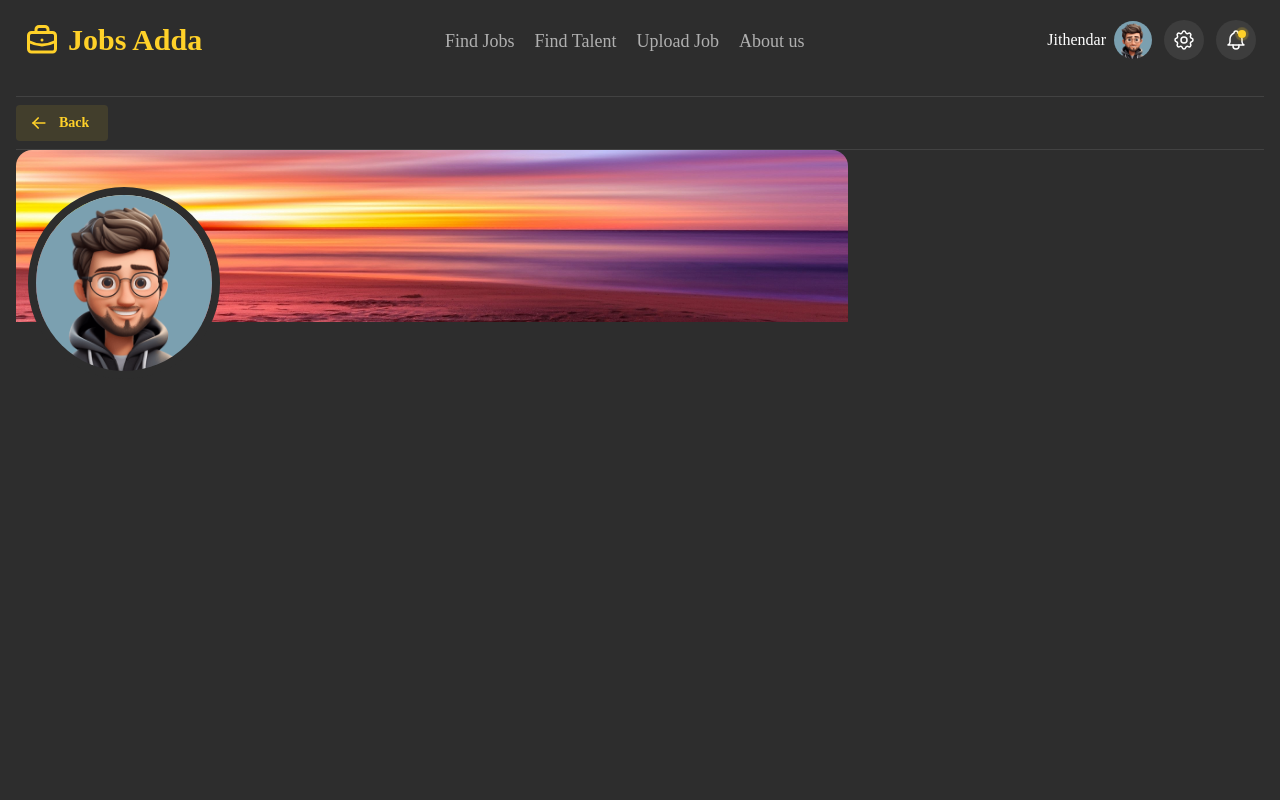
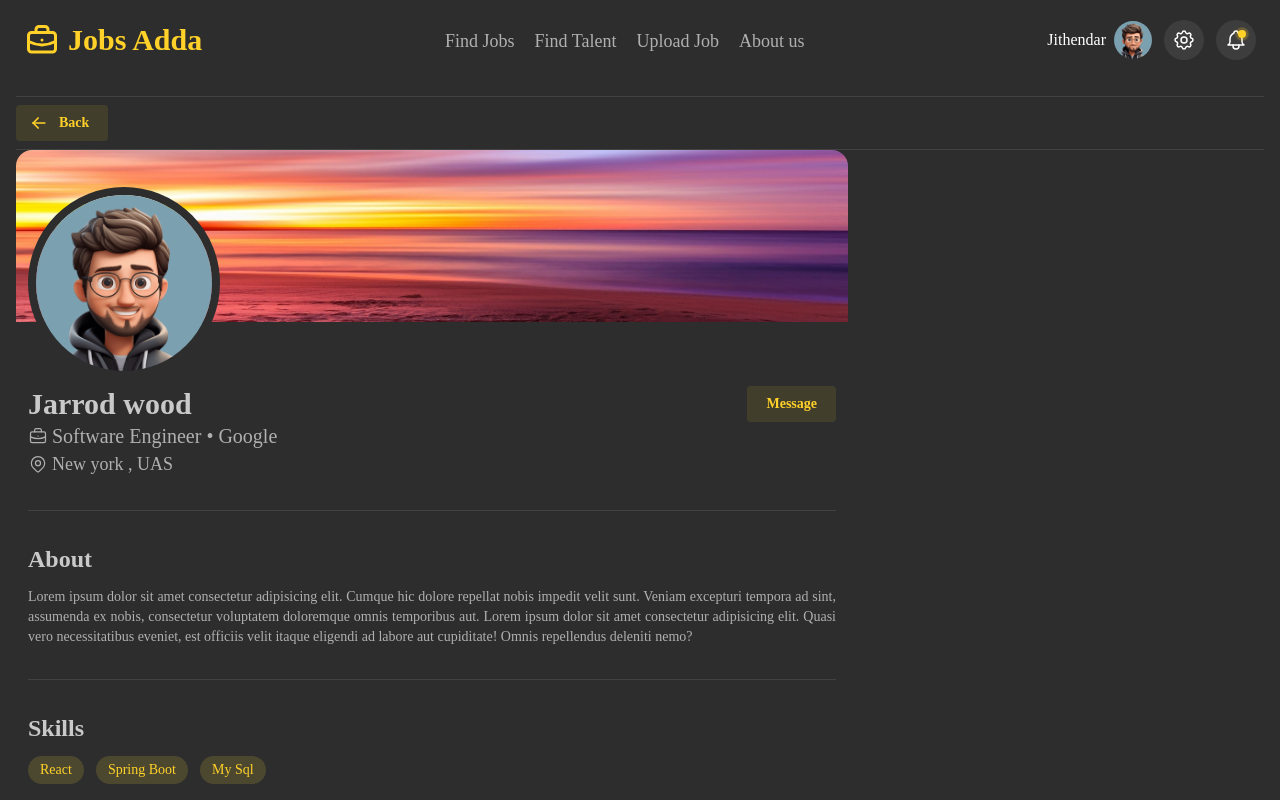
Before and after one commit to Jithendar9676/JobProtal_UI, a React (Vite) app: page /talent-profile in a window 1280 px wide. Shown: the top 800 px of the page. Built offline with nearby package versions, Linux system fonts and the light colour scheme.

Commit message:
added profile

```diff
--- a/src/TalentProfile/Profile.jsx
+++ b/src/TalentProfile/Profile.jsx
@@ -1,3 +1,6 @@
+import { Button, Divider } from "@mantine/core";
+import { IconBriefcase, IconMapPin } from "@tabler/icons-react";
+
 const Profile =()=>{
     return(
 <div className="w-2/3 ">
@@ -5,10 +8,31 @@ const Profile =()=>{
     <img className="rounded-t-2xl" src="/Profile/banner.jpg" alt="" />
     <img className="w-48 h-48 rounded-full border-8  border-mine-shaft-950 -bottom-1/3 absolute left-3" src="/avatar-9.png" alt="" />
 </div>
-<div>
-    <div></div>
+<div className="mt-16 px-3">
+    <div className="text-3xl font-semibold flex justify-between">Jarrod wood <Button color="brightSun.4" variant="light">Message</Button></div>
+    <div className="text-xl flex gap-1 items-center text-mine-shaft-300"><IconBriefcase className="h-5 w-5" stroke={1.5}/>Software Engineer &bull; Google </div>
+    <div className="flex items-center gap-1 text-lg text-mine-shaft-300"><IconMapPin className="w-5 h-5" stroke={1.5}/> New york , UAS </div>
 </div>
-
+     <Divider mx='sm' my='xl' />
+     <div className="px-3">
+        <div className="text-2xl font-semibold mb-3">About</div>
+        <div className="text-sm text-mine-shaft-300 text-justify">
+            Lorem ipsum dolor sit amet consectetur adipisicing elit. Cumque hic dolore repellat nobis impedit velit sunt. Veniam excepturi tempora ad sint, assumenda ex nobis, consectetur voluptatem doloremque omnis temporibus aut. Lorem ipsum dolor sit amet consectetur adipisicing elit. Quasi vero necessitatibus eveniet, est officiis velit itaque eligendi ad labore aut cupiditate! Omnis repellendus deleniti nemo?
+        </div>
+     </div>
+     <Divider  mx='sm'  my='xl' />
+     <div className="px-3">
+     <div className="text-2xl font-semibold mb-3">Skills</div>
+     <div className="flex gap-3 flex-wrap">
+     <div className="bg-bright-sun-300 bg-opacity-15 text-bright-sun-400 font-medium text-sm px-3 py-1 rounded-3xl " >React</div>
+     <div className="bg-bright-sun-300 bg-opacity-15 text-bright-sun-400 font-medium text-sm px-3 py-1 rounded-3xl " >Spring Boot</div>
+     <div className="bg-bright-sun-300 bg-opacity-15 text-bright-sun-400 font-medium text-sm px-3 py-1 rounded-3xl " >My Sql</div>
+     </div>
+     </div>
+     <Divider  mx='sm'  my='xl' />
+     <div className="px-3">
+     <div className="text-2xl font-semibold mb-3">Experience</div>
+     </div>
 </div>
     )
 }
```
